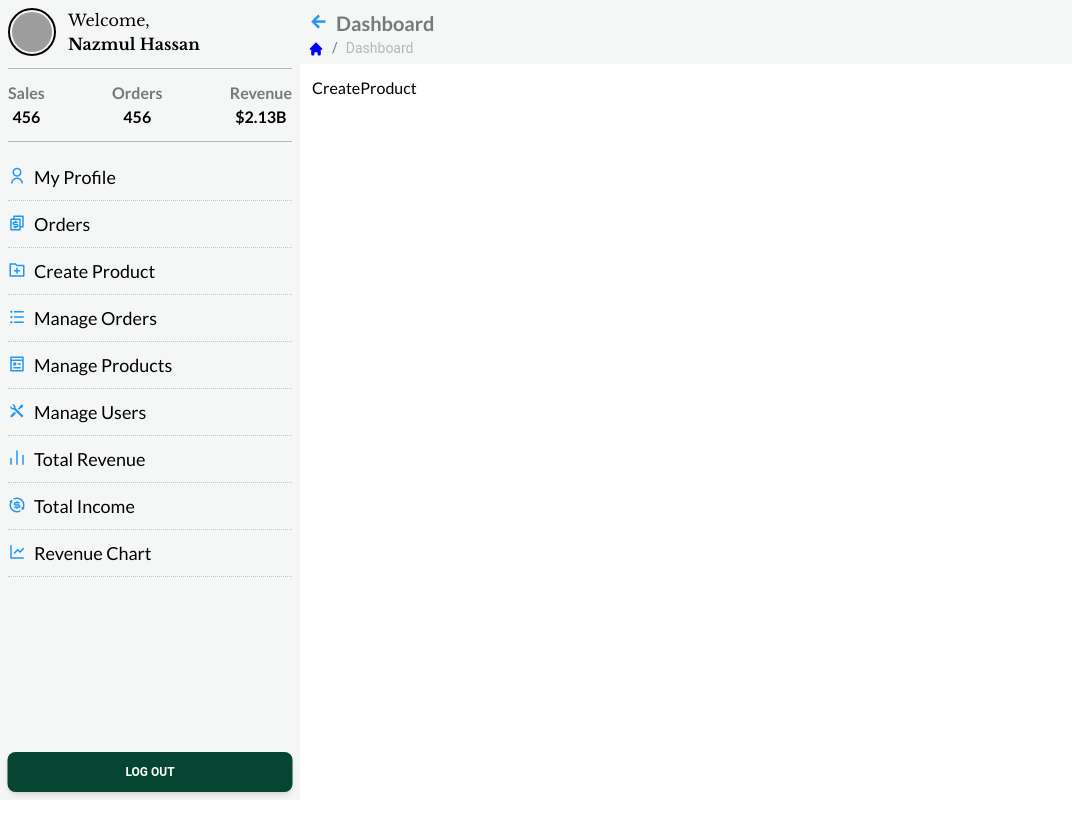
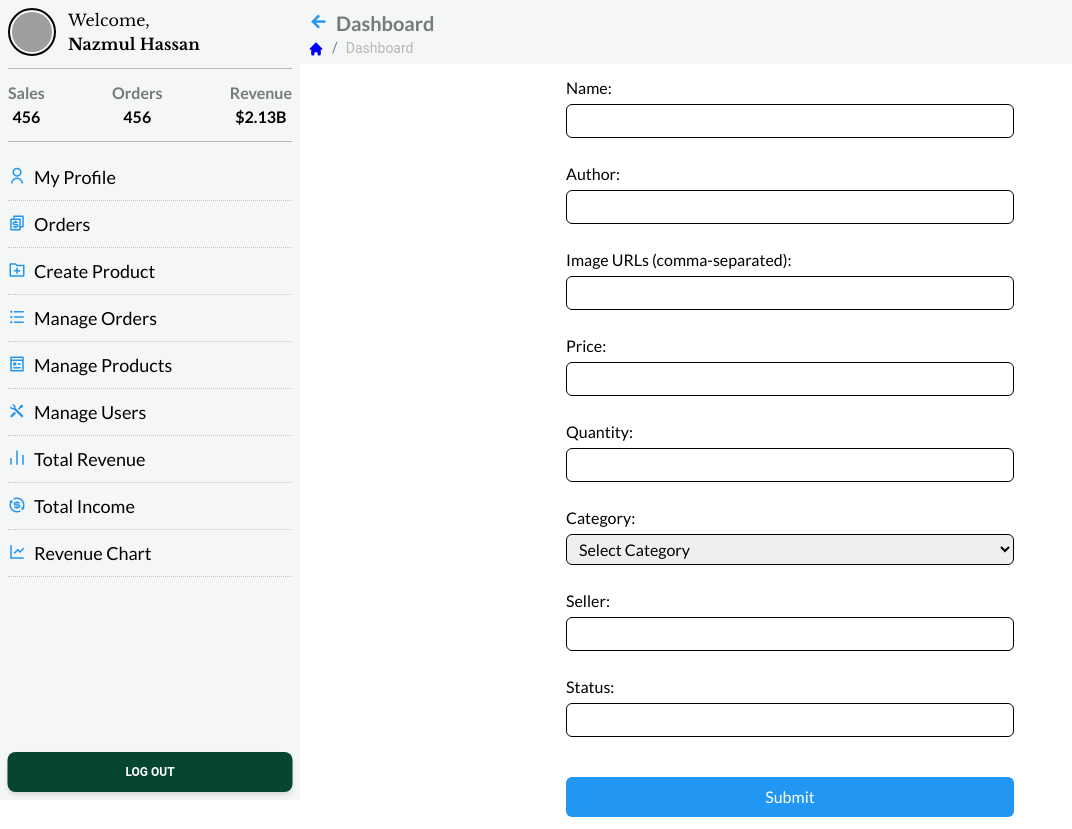
Before and after one commit to Book-Trekker/bookio-client, a React (Create React App) app: page /dashboard/create-product in a window 1280 px wide. Shown: the whole page, without its empty margins (0-1072 px from the left). Before the commit the page ends 800 px from the top, so only its background shows below. Built offline with nearby package versions, Linux system fonts and the light colour scheme; grey boxes are pictures that could not be loaded.

Commit message:
added create product functionality

```diff
--- a/src/Pages/HomePage/Header/BottomHeader/BottomHeader.jsx
+++ b/src/Pages/HomePage/Header/BottomHeader/BottomHeader.jsx
@@ -48,11 +48,11 @@ const Header = ({ sideDrawer, setSideDrawer }) => {
     <>
       <div className="mb-5 w-[60%] mx-auto">
         <div className="search m-2 bg-grayDark">
-          <div class="sm:flex rounded shadow-sm flex justify-center items-center text-gray">
+          <div className="sm:flex rounded shadow-sm flex justify-center items-center text-gray">
             <input
               type="text"
               placeholder="Search product..."
-              class="py-3 bg-grayDark px-4 pr-11 block w-full shadow-sm -mt-px -ml-px first:rounded-t-lg last:rounded-b-lg sm:first:rounded-l-lg sm:mt-0 sm:first:ml-0 sm:first:rounded-tr-none sm:last:rounded-bl-none sm:last:rounded-r-lg text-sm relative dark:text-gray-400 focus:outline-none"
+              className="py-3 bg-grayDark px-4 pr-11 block w-full shadow-sm -mt-px -ml-px first:rounded-t-lg last:rounded-b-lg sm:first:rounded-l-lg sm:mt-0 sm:first:ml-0 sm:first:rounded-tr-none sm:last:rounded-bl-none sm:last:rounded-r-lg text-sm relative dark:text-gray-400 focus:outline-none"
             />
             <span className=" hover:bg-primary h-[50px] w-[60px] flex justify-center items-center">
               <i class="ri-search-line text-secondary text-2xl"></i>
--- a/src/Pages/ManageDashboard/CreateProduct/CreateProduct.jsx
+++ b/src/Pages/ManageDashboard/CreateProduct/CreateProduct.jsx
@@ -1,9 +1,238 @@
+// import React from 'react'
+// import { useForm } from 'react-hook-form'
+// import { Button, Input, Option, Select } from '@material-tailwind/react'
+// import { useCreateBookMutation } from '../../../redux/features/books/bookApiSlice'
+
+// const CreateBook = () => {
+//   const {
+//     register,
+//     handleSubmit,
+//     formState: { errors },
+//   } = useForm()
+
+//   const [createBook, { isLoading }] = useCreateBookMutation()
+
+//   const onSubmit = async (bookData) => {
+//     // try {
+//     //   const response = await createBook(bookData).unwrap()
+//     //   console.log(response)
+//     // } catch (error) {
+//     //   console.error(error)
+//     // }
+//     console.log("Get the data")
+//   }
+
+//   return (
+//     <section className='px-5 py-8'>
+//       <form onSubmit={handleSubmit(onSubmit)}>
+//         <div className='flex gap-x-8 mb-8'>
+//           <Input
+//             variant='static'
+//             label='Book Name *'
+//             {...register('bookName', { required: true })}
+//           />
+//           <Input
+//             variant='static'
+//             label='Author Name *'
+//             {...register('authorName', { required: true })}
+//           />
+//           <Input
+//             type='number'
+//             variant='static'
+//             label='Book Price *'
+//             {...register('bookPrice', { required: true, min: 0 })}
+//           />
+//         </div>
+//         <div className='flex gap-x-8 mb-8'>
+//           <Input
+//             variant='static'
+//             label='Image URL *'
+//             {...register('imageUrl', { required: true })}
+//           />
+//           <Select
+//             variant='static'
+//             label='Book Category *'
+//             {...register('bookCategory', { required: true })}
+//           >
+//             <Option>Science</Option>
+//             <Option>Adventure</Option>
+//             <Option>Romance</Option>
+//           </Select>
+//         </div>
+//         <div className='flex gap-x-8 mb-8'>
+//           <Input
+//             variant='static'
+//             label='Book Quantity *'
+//             {...register('bookQuantity', { required: true, min: 0 })}
+//           />
+//           <Select
+//             variant='static'
+//             label='Book Availability *'
+//             {...register('bookAvailability', { required: true })}
+//           >
+//             <Option>In Stock</Option>
+//             <Option>Out Of Stock</Option>
+//           </Select>
+//           <Input variant='static' label='Seller Id' {...register('sellerId')} />
+//         </div>
+//         <Button
+//           className='bg-primary hover:bg-secondary'
+//           fullWidth
+//           type='submit'
+//           disabled={isLoading} // Disable the button while the mutation is in progress
+//         >
+//           {isLoading ? 'Adding Book...' : 'Add Book'}
+//         </Button>
+//       </form>
+//     </section>
+//   )
+// }
+
+// export default CreateBook
+
 import React from 'react'
+import { useForm } from 'react-hook-form'
+import { useCreateBookMutation } from '../../../redux/features/books/bookApiSlice'
 
-const CreateProduct = () => {
+const SimpleForm = () => {
+  const { register, handleSubmit, formState } = useForm()
+
+  const [createBook] = useCreateBookMutation()
+
+  const onSubmit = async (bookData) => {
+    try {
+      const response = await createBook(bookData).unwrap()
+      console.log(response)
+    } catch (error) {
+      console.error(error)
+    }
+  }
+
+  // const onSubmit = (data) => {
+  //   console.log(data)
+  // }
+
   return (
-    <div>CreateProduct</div>
+    <form onSubmit={handleSubmit(onSubmit)} className='max-w-md mx-auto'>
+      <div className='flex flex-wrap -mx-2'>
+        <div className='w-full px-2 mb-4'>
+          <label className='block mb-2'>
+            Name:
+            <input
+              {...register('name', { required: true })}
+              className='border rounded-md px-2 py-1 w-full mt-1'
+            />
+          </label>
+          {formState.errors.name && (
+            <p className='text-red-500'>Name is required</p>
+          )}
+        </div>
+
+        <div className='w-full px-2 mb-4'>
+          <label className='block mb-2'>
+            Author:
+            <input
+              {...register('author', { required: true })}
+              className='border rounded-md px-2 py-1 w-full mt-1'
+            />
+          </label>
+          {formState.errors.author && (
+            <p className='text-red-500'>Author is required</p>
+          )}
+        </div>
+
+        <div className='w-full px-2 mb-4'>
+          <label className='block mb-2'>
+            Image URLs (comma-separated):
+            <input
+              {...register('image', { required: true })}
+              className='border rounded-md px-2 py-1 w-full mt-1'
+            />
+          </label>
+          {formState.errors.image && (
+            <p className='text-red-500'>Image URLs are required</p>
+          )}
+        </div>
+
+        <div className='w-full px-2 mb-4'>
+          <label className='block mb-2'>
+            Price:
+            <input
+              {...register('price', { required: true, pattern: /^[0-9]+$/ })}
+              className='border rounded-md px-2 py-1 w-full mt-1'
+            />
+          </label>
+          {formState.errors.price && (
+            <p className='text-red-500'>Valid price is required</p>
+          )}
+        </div>
+
+        <div className='w-full px-2 mb-4'>
+          <label className='block mb-2'>
+            Quantity:
+            <input
+              {...register('quantity', { required: true, pattern: /^[0-9]+$/ })}
+              className='border rounded-md px-2 py-1 w-full mt-1'
+            />
+          </label>
+          {formState.errors.quantity && (
+            <p className='text-red-500'>Valid quantity is required</p>
+          )}
+        </div>
+
+        <div className='w-full px-2 mb-4'>
+          <label className='block mb-2'>
+            Category:
+            <select
+              {...register('category', { required: true })}
+              className='border rounded-md px-2 py-1 w-full mt-1'
+            >
+              <option value=''>Select Category</option>
+              <option value='science'>Science</option>
+              <option value='adventure'>Adventure</option>
+              <option value='romance'>Romance</option>
+            </select>
+          </label>
+          {formState.errors.category && (
+            <p className='text-red-500'>Category is required</p>
+          )}
+        </div>
+
+        <div className='w-full px-2 mb-4'>
+          <label className='block mb-2'>
+            Seller:
+            <input
+              {...register('seller', { required: true })}
+              className='border rounded-md px-2 py-1 w-full mt-1'
+            />
+          </label>
+          {formState.errors.seller && (
+            <p className='text-red-500'>Seller is required</p>
+          )}
+        </div>
+
+        <div className='w-full px-2 mb-4'>
+          <label className='block mb-2'>
+            Status:
+            <input
+              {...register('status', { required: true })}
+              className='border rounded-md px-2 py-1 w-full mt-1'
+            />
+          </label>
+          {formState.errors.status && (
+            <p className='text-red-500'>Status is required</p>
+          )}
+        </div>
+      </div>
+
+      <button
+        type='submit'
+        className='bg-blue-500 text-white px-4 py-2 rounded-md mt-4 w-full hover:bg-blue-600'
+      >
+        Submit
+      </button>
+    </form>
   )
 }
 
-export default CreateProduct
+export default SimpleForm
--- a/src/Pages/SignIn/SignIn.jsx
+++ b/src/Pages/SignIn/SignIn.jsx
@@ -34,11 +34,11 @@ export default function SignIp() {
     watch,
   } = useForm()
 
-  const onSubmit = (data) => {
-    login(data)
+  const onSubmit = async (data) => {
+    await login(data)
       .unwrap()
       .then((data) => {
-        const token = data.data.accessToken
+        const token = data?.data?.accessToken
         if (token) {
           Cookies.set('accessToken', token)
         }
@@ -94,7 +94,17 @@ export default function SignIp() {
             </div>
           </div>
           <div className='col-span-12 md:col-span-5'>
-            <h3 className='accountTitle'>Login</h3>
+            <h3
+              // onClick={() =>
+              //   Cookies.set(
+              //     'accessToken',
+              //     'eyJhbGciOiJIUzI1NiIsInR5cCI6IkpXVCJ9.eyJ1c2VyUGhvbmVOdW1iZXIiOjQxNjQ2NDY1NDY1NDUsInJvbGUiOiJzZWxsZXIiLCJpYXQiOjE2OTI5NzYxNTAsImV4cCI6MTY5Mzg0MDE1MH0.n0RIdTzSzsRAZzi1urgI67E5eieTeejiQFh1N7mq7AI'
+              //   )
+              // }
+              className='accountTitle'
+            >
+              Login
+            </h3>
             <div className='mt-3'>
               <form onSubmit={handleSubmit(onSubmit)}>
                 <div className='flex flex-col gap-4'>
--- a/src/redux/features/books/bookApiSlice.js
+++ b/src/redux/features/books/bookApiSlice.js
@@ -2,6 +2,13 @@ import { api } from '../../api/apiSlice'
 
 const bookApi = api.injectEndpoints({
   endpoints: (builder) => ({
+    createBook: builder.mutation({
+      query: (bookData) => ({
+        url: '/api/v1/books',
+        method: 'POST',
+        body: bookData,
+      }),
+    }),
     getAllBooks: builder.query({
       query: (group) => ({
         url: `/api/v1/books${group ? `?group=${group}` : ''}`,
@@ -35,4 +42,5 @@ export const {
   useGetBookByIdQuery,
   useDeleteBookMutation,
   useUpdateBookMutation,
+  useCreateBookMutation,
 } = bookApi
```
